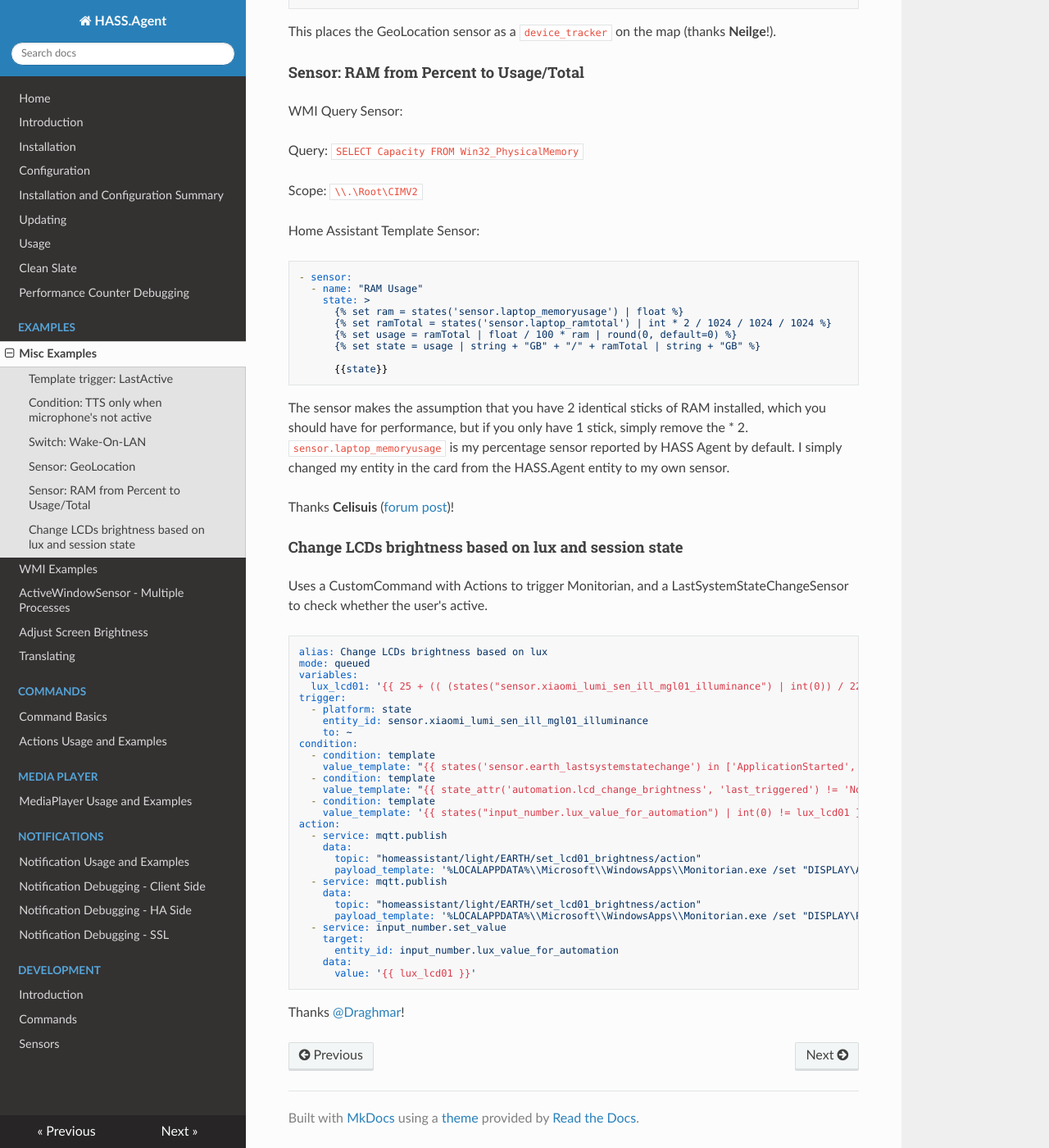
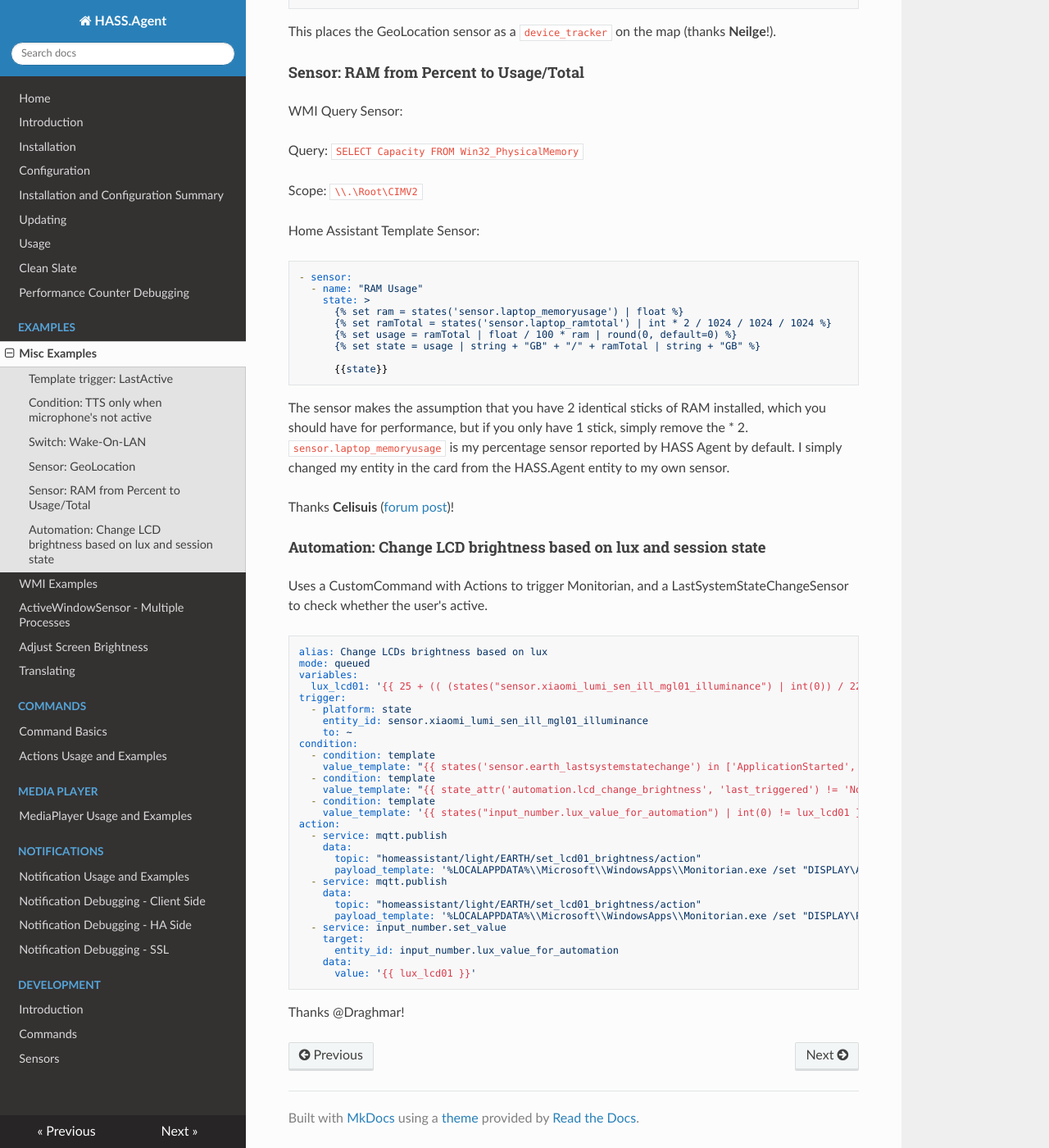
Before and after one commit to LAB02-Admin/HASS.Agent-Docs, an MkDocs documentation site: the page built from docs/sensor-command-automation-and-script-examples.md, in a window 1280 px wide and 1400 px high, scrolled down 1521 px. Shown: the whole window at 82% size. Built offline with MkDocs 1.6.1, drawn with Linux system fonts in a browser that asks for light colours; nearby versions of some CDN libraries.

Commit message:
Update sensor-command-automation-and-script-examples.md

````diff
--- a/docs/sensor-command-automation-and-script-examples.md
+++ b/docs/sensor-command-automation-and-script-examples.md
@@ -107,7 +107,7 @@ The sensor makes the assumption that you have 2 identical sticks of RAM installe
 
 Thanks **Celisuis** ([forum post](https://community.home-assistant.io/t/hass-agent-windows-client-to-receive-notifications-use-commands-sensors-quick-actions-and-more/369094/198?u=samkr))!
 
-#### Change LCDs brightness based on lux and session state
+#### Automation: Change LCD brightness based on lux and session state
 
 Uses a CustomCommand with Actions to trigger Monitorian, and a LastSystemStateChangeSensor to check whether the user's active.
 
@@ -143,4 +143,4 @@ action:
       value: '{{ lux_lcd01 }}'
 ```
 
-Thanks [@Draghmar](https://github.com/Draghmar)!
+Thanks @Draghmar!
````
